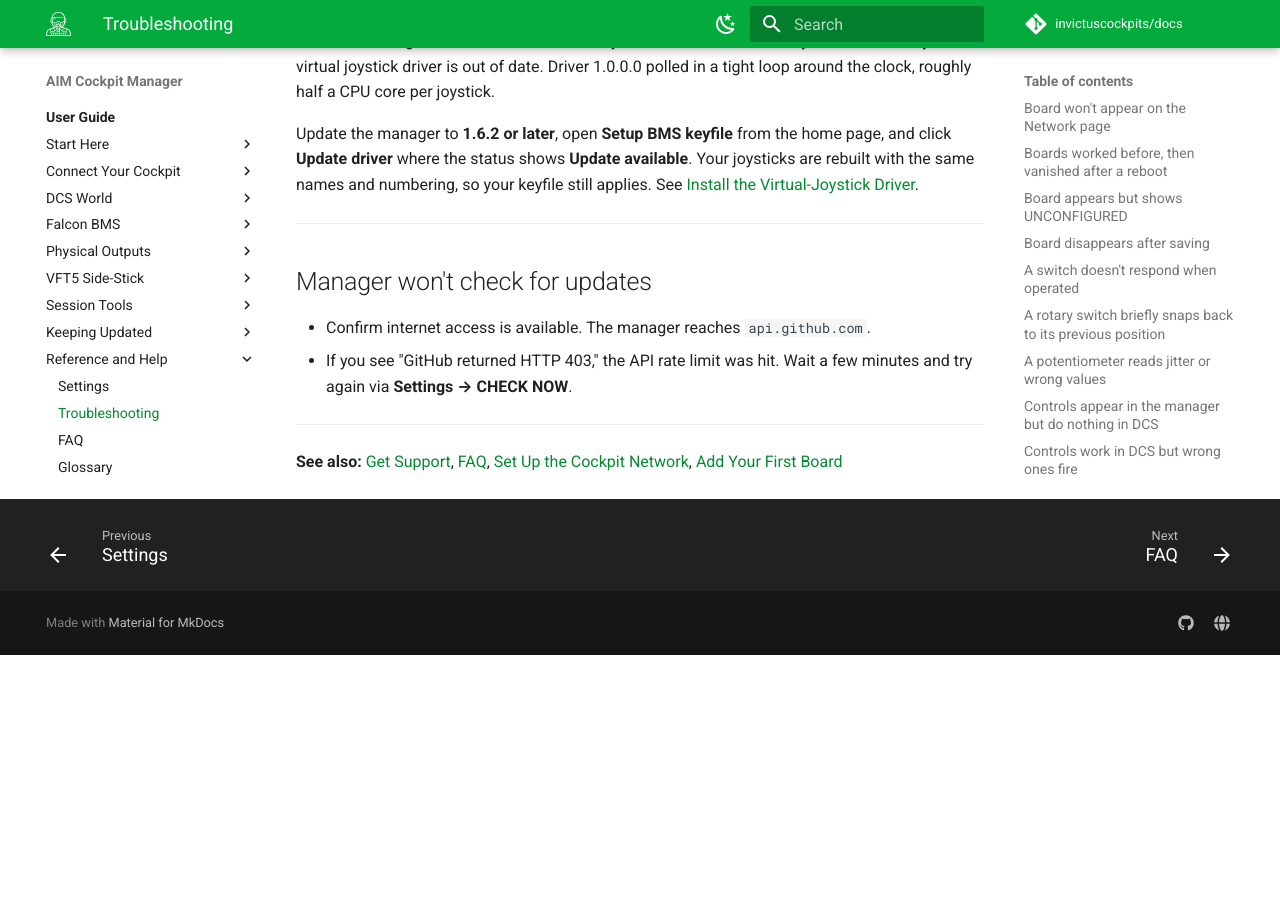
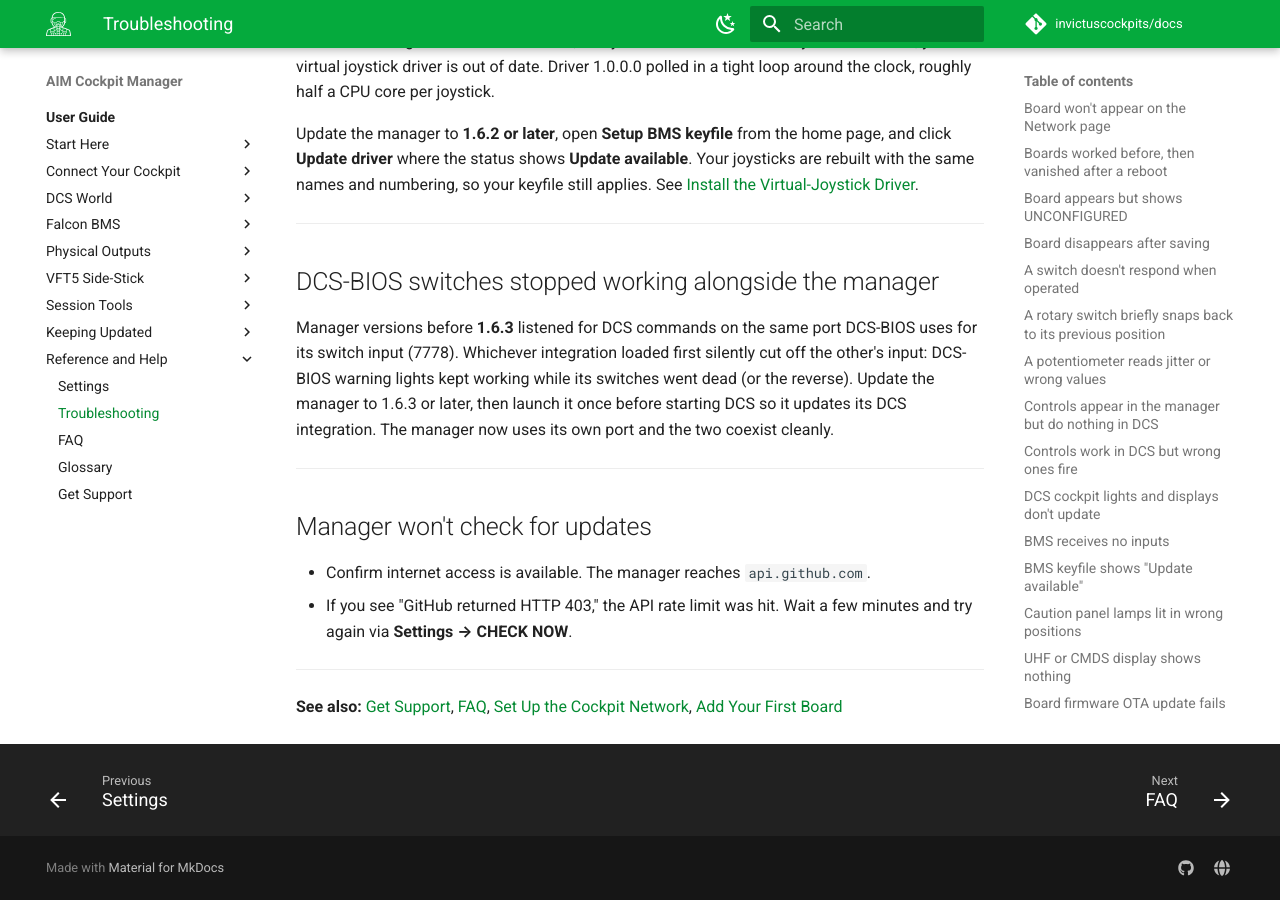
Before and after one commit to invictuscockpits/docs, an MkDocs documentation site: the page built from docs/cockpit-manager/user-guide/troubleshooting.md, in a window 1280 px wide and 900 px high, scrolled down 4623 px. Built offline with MkDocs 1.6.1 and Material for MkDocs 9.7.7, drawn with Linux system fonts in a browser that asks for light colours; comment, search, counter and statistics services are not loaded; before the commit the page ends 5278 px from its top, so only the background shows below that.

Commit message:
Troubleshooting: DCS-BIOS coexistence (port collision fixed in 1.6.3)

```diff
--- a/docs/cockpit-manager/user-guide/troubleshooting.md
+++ b/docs/cockpit-manager/user-guide/troubleshooting.md
@@ -134,6 +134,12 @@ Update the manager to **1.6.2 or later**, open **Setup BMS keyfile** from the ho
 
 ---
 
+## DCS-BIOS switches stopped working alongside the manager
+
+Manager versions before **1.6.3** listened for DCS commands on the same port DCS-BIOS uses for its switch input (7778). Whichever integration loaded first silently cut off the other's input: DCS-BIOS warning lights kept working while its switches went dead (or the reverse). Update the manager to 1.6.3 or later, then launch it once before starting DCS so it updates its DCS integration. The manager now uses its own port and the two coexist cleanly.
+
+---
+
 ## Manager won't check for updates
 
 - Confirm internet access is available. The manager reaches `api.github.com`.
```
